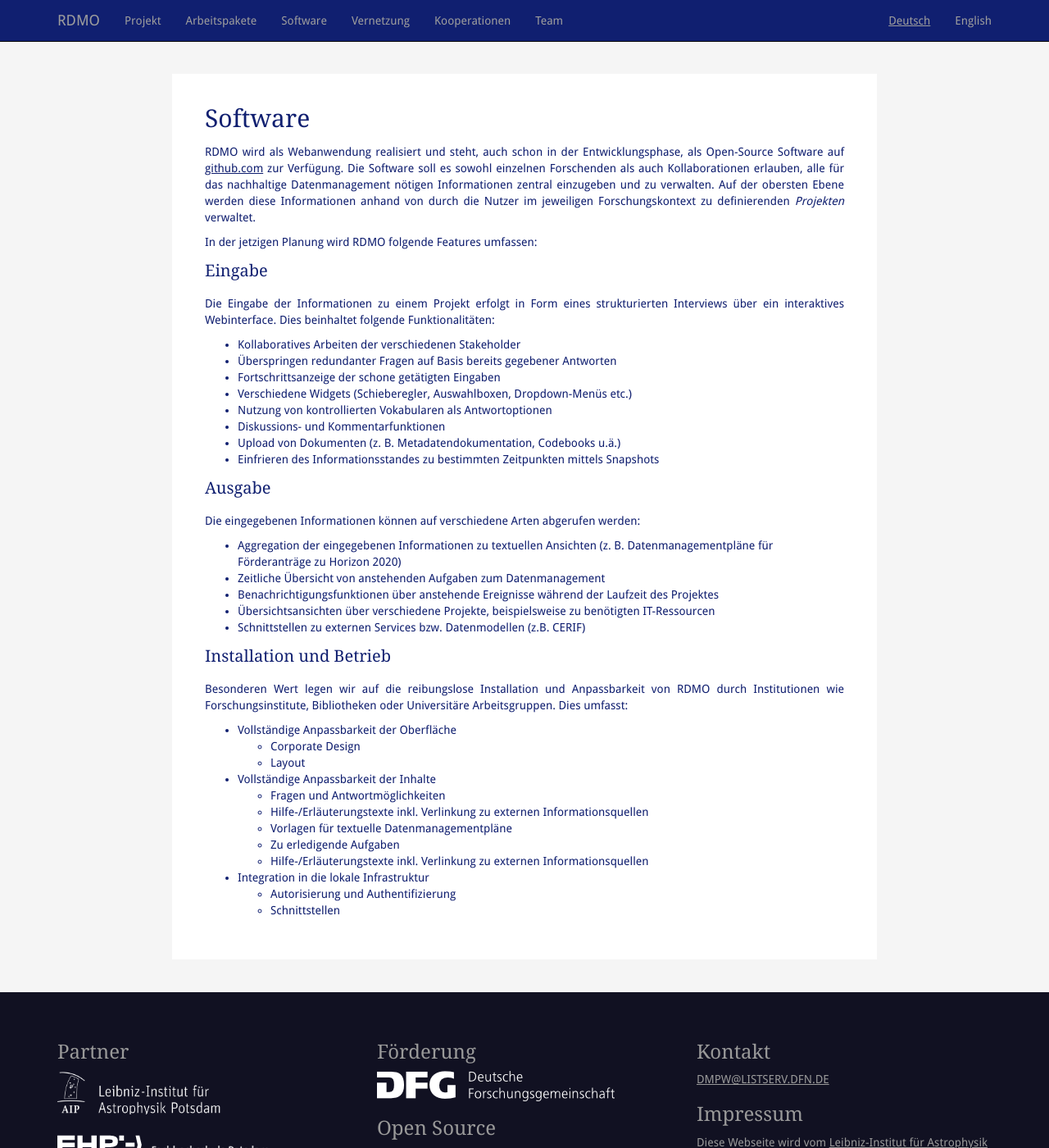
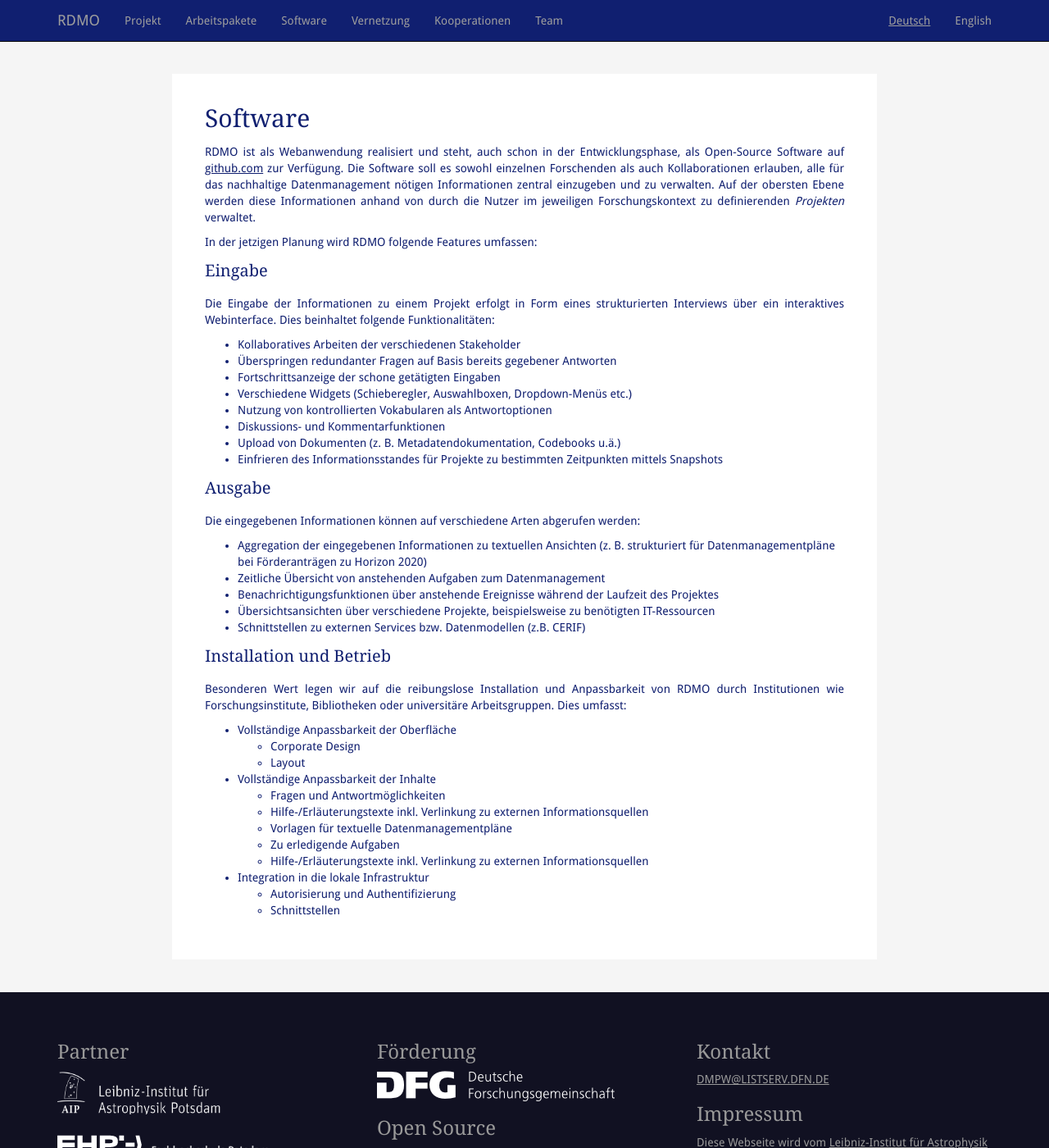
Before and after one commit to rdmorganiser/rdmorganiser.github.io, a Jekyll site: the page built from software.md, in a window 1280 px wide and 1400 px high. Shown: the whole window at 82% size. Built offline with Jekyll 4.4.1, drawn with Linux system fonts in a browser that asks for light colours.

Commit message:
Update software.md
typos and some minor additions

```diff
--- a/software.md
+++ b/software.md
@@ -8,7 +8,7 @@ lang: de
 Software
 ========
 
-RDMO wird als Webanwendung realisiert und steht, auch schon in der Entwicklungsphase, als Open-Source Software auf [github.com](https://github.com/rdmorganiser) zur Verfügung. Die Software soll es sowohl einzelnen Forschenden als auch Kollaborationen erlauben, alle für das nachhaltige Datenmanagement nötigen Informationen zentral einzugeben und zu verwalten. Auf der obersten Ebene werden diese Informationen anhand von durch die Nutzer im jeweiligen Forschungskontext zu definierenden *Projekten* verwaltet.
+RDMO ist als Webanwendung realisiert und steht, auch schon in der Entwicklungsphase, als Open-Source Software auf [github.com](https://github.com/rdmorganiser) zur Verfügung. Die Software soll es sowohl einzelnen Forschenden als auch Kollaborationen erlauben, alle für das nachhaltige Datenmanagement nötigen Informationen zentral einzugeben und zu verwalten. Auf der obersten Ebene werden diese Informationen anhand von durch die Nutzer im jeweiligen Forschungskontext zu definierenden *Projekten* verwaltet.
 
 In der jetzigen Planung wird RDMO folgende Features umfassen:
 
@@ -24,14 +24,14 @@ Die Eingabe der Informationen zu einem Projekt erfolgt in Form eines strukturier
 * Nutzung von kontrollierten Vokabularen als Antwortoptionen
 * Diskussions- und Kommentarfunktionen
 * Upload von Dokumenten (z. B. Metadatendokumentation, Codebooks u.ä.)
-* Einfrieren des Informationsstandes zu bestimmten Zeitpunkten mittels Snapshots
+* Einfrieren des Informationsstandes  für Projekte zu bestimmten Zeitpunkten mittels Snapshots
 
 Ausgabe
 -------
 
 Die eingegebenen Informationen können auf verschiedene Arten abgerufen werden:
 
-* Aggregation der eingegebenen Informationen zu textuellen Ansichten (z. B. Datenmanagementpläne für Förderanträge zu Horizon 2020)
+* Aggregation der eingegebenen Informationen zu textuellen Ansichten (z. B. strukturiert für Datenmanagementpläne bei Förderanträgen zu Horizon 2020)
 * Zeitliche Übersicht von anstehenden Aufgaben zum Datenmanagement
 * Benachrichtigungsfunktionen über anstehende Ereignisse während der Laufzeit des Projektes
 * Übersichtsansichten über verschiedene Projekte, beispielsweise zu benötigten IT-Ressourcen
@@ -40,7 +40,7 @@ Die eingegebenen Informationen können auf verschiedene Arten abgerufen werden:
 Installation und Betrieb
 ------------------------
 
-Besonderen Wert legen wir auf die reibungslose Installation und Anpassbarkeit von RDMO durch Institutionen wie Forschungsinstitute, Bibliotheken oder Universitäre Arbeitsgruppen. Dies umfasst:
+Besonderen Wert legen wir auf die reibungslose Installation und Anpassbarkeit von RDMO durch Institutionen wie Forschungsinstitute, Bibliotheken oder universitäre Arbeitsgruppen. Dies umfasst:
 
 * Vollständige Anpassbarkeit der Oberfläche
     * Corporate Design
```
